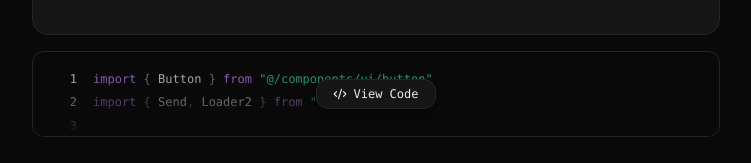
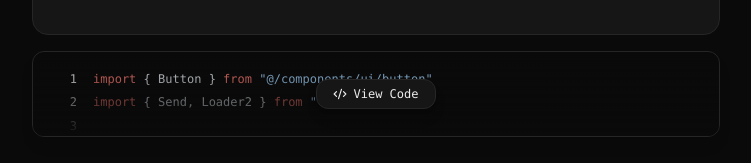
Before and after one commit to harindujayakody/infiaxui, a React (Vite) app: page /components/button in a window 1280 px wide. Shown: the part 1775-1938 px from the top of the page, without its empty margins (248-999 px from the left). Built offline with nearby package versions, Linux system fonts and the light colour scheme; the HTML template or start-up script is replaced by a standard one; a web font is replaced by a local one.

Commit message:
Update code syntax highlighting theme to GitHub Theme

```diff
--- a/src/components/ui/code-block.tsx
+++ b/src/components/ui/code-block.tsx
@@ -1,6 +1,8 @@
 import React, { useState } from "react"
 import { Check, Copy, ChevronDown, Code2 } from "lucide-react"
 import { motion, AnimatePresence } from "framer-motion"
+
+import { highlightGithubLine } from "@/lib/github-highlighter"
 
 interface CodeBlockProps {
   code: string
@@ -29,40 +31,6 @@ export function CodeBlock({
   }
 
   const lines = code.trim().split("\n")
-
-  // Same syntax colorizer as main detail page
-  const renderHighlightedLine = (line: string) => {
-    if (!line.trim()) return <span>&nbsp;</span>
-
-    const parts = line.split(
-      /(\".*?\"|'.*?'|`.*?`|\b(?:import|from|export|function|const|let|var|return|default|interface|type|class|extends|public|private)\b|[{}\[\](),;<>])/g
-    )
-
-    return (
-      <span>
-        {parts.map((part, index) => {
-          if (!part) return null
-          if (
-            (part.startsWith('"') && part.endsWith('"')) ||
-            (part.startsWith("'") && part.endsWith("'")) ||
-            (part.startsWith("`") && part.endsWith("`"))
-          ) {
-            return <span key={index} className="text-emerald-400">{part}</span>
-          }
-          if (/^(?:import|from|export|function|const|let|var|return|default|interface|type|class|extends|public|private)$/.test(part)) {
-            return <span key={index} className="text-purple-400 font-medium">{part}</span>
-          }
-          if (/^[<>]/.test(part)) {
-            return <span key={index} className="text-pink-400 font-medium">{part}</span>
-          }
-          if (/^[{}\[\](),;]$/.test(part)) {
-            return <span key={index} className="text-[var(--text-muted)]">{part}</span>
-          }
-          return <span key={index} className="text-[var(--text-main)]">{part}</span>
-        })}
-      </span>
-    )
-  }
 
   return (
     <div className="relative rounded-xl border border-[var(--border-subtle)] bg-[var(--bg-page)] font-mono text-xs overflow-hidden shadow-lg transition-colors">
@@ -138,7 +106,7 @@ export function CodeBlock({
                       {idx + 1}
                     </span>
                   )}
-                  <span className="whitespace-pre">{renderHighlightedLine(line)}</span>
+                  <span className="whitespace-pre">{highlightGithubLine(line)}</span>
                 </div>
               ))}
             </code>
--- /dev/null
+++ b/src/lib/github-highlighter.tsx
@@ -0,0 +1,163 @@
+import React from "react"
+
+/**
+ * GitHub Syntax Highlighting Tokenizer
+ * Implements GitHub Dark & GitHub Light theme colors:
+ * - Keywords: #ff7b72 (Dark) / #cf222e (Light) - coral/red
+ * - Strings: #a5d6ff (Dark) / #0a3069 (Light) - light blue
+ * - Tags: #7ee787 (Dark) / #116329 (Light) - green
+ * - Functions: #d2a8ff (Dark) / #8250df (Light) - purple
+ * - Types: #ffa657 (Dark) / #953800 (Light) - orange
+ * - Attributes/Props: #79c0ff (Dark) / #0550ae (Light) - sky blue
+ * - Numbers/Booleans: #79c0ff (Dark) / #0550ae (Light) - blue
+ * - Comments: #8b949e (Dark) / #6e7781 (Light) - gray italic
+ * - Punctuation/Plain: #e6edf3 (Dark) / #24292f (Light)
+ */
+
+export function highlightGithubLine(line: string): React.ReactNode {
+  if (!line.trim()) return <span>&nbsp;</span>
+
+  // 1. Comments
+  const trimmed = line.trim()
+  if (
+    trimmed.startsWith("//") ||
+    trimmed.startsWith("/*") ||
+    trimmed.startsWith("*") ||
+    trimmed.startsWith("{/*")
+  ) {
+    return <span className="text-[#8b949e] dark:text-[#8b949e] text-[#6e7781] italic">{line}</span>
+  }
+
+  // Tokenize regex for GitHub theme
+  const tokenRegex =
+    /(\/\*[\s\S]*?\*\/|\/\/.*|\{\/\*[\s\S]*?\*\/\}|"(?:\\.|[^"\\])*"|'(?:\\.|[^'\\])*'|`(?:\\.|[^`\\])*`|<\/?[A-Za-z0-9_.-]+|\b(?:import|export|from|default|function|return|const|let|var|if|else|switch|case|break|try|catch|finally|throw|new|typeof|instanceof|async|await|yield|class|extends|interface|type|as|in|of)\b|\b(?:string|number|boolean|any|void|null|undefined|ReactNode|React|HTMLElement|HTMLButtonElement|HTMLDivElement|HTMLAnchorElement|Record|Array|Promise|Set|Map|Props)\b|\b(?:true|false)\b|\b\d+(?:\.\d+)?\b|\b[a-zA-Z_$][a-zA-Z0-9_$]*(?=\s*\()|\b[a-zA-Z_$][a-zA-Z0-9_$-]*(?=\s*=)|[{}\[\](),;:.=><!&|?+\-*%/^~]+)/g
+
+  const tokens: React.ReactNode[] = []
+  let lastIndex = 0
+  let match: RegExpExecArray | null
+
+  while ((match = tokenRegex.exec(line)) !== null) {
+    // Add text between matches
+    if (match.index > lastIndex) {
+      tokens.push(
+        <span key={`text-${lastIndex}`} className="text-[#e6edf3] dark:text-[#e6edf3] text-[#24292f]">
+          {line.slice(lastIndex, match.index)}
+        </span>
+      )
+    }
+
+    const token = match[0]
+    const key = `tok-${match.index}`
+
+    // Comment
+    if (token.startsWith("//") || token.startsWith("/*") || token.startsWith("{/*")) {
+      tokens.push(
+        <span key={key} className="text-[#8b949e] dark:text-[#8b949e] text-[#6e7781] italic">
+          {token}
+        </span>
+      )
+    }
+    // Strings
+    else if (
+      (token.startsWith('"') && token.endsWith('"')) ||
+      (token.startsWith("'") && token.endsWith("'")) ||
+      (token.startsWith("`") && token.endsWith("`"))
+    ) {
+      tokens.push(
+        <span key={key} className="text-[#a5d6ff] dark:text-[#a5d6ff] text-[#0a3069]">
+          {token}
+        </span>
+      )
+    }
+    // JSX / HTML Tags: <div, </span>, <Button, etc.
+    else if (/^<\/?[A-Za-z0-9_.-]+$/.test(token)) {
+      const isClosing = token.startsWith("</")
+      const tagPrefix = isClosing ? "</" : "<"
+      const tagName = token.slice(tagPrefix.length)
+
+      tokens.push(
+        <span key={key}>
+          <span className="text-[#8b949e] dark:text-[#8b949e] text-[#57606a]">{tagPrefix}</span>
+          <span className="text-[#7ee787] dark:text-[#7ee787] text-[#116329] font-medium">{tagName}</span>
+        </span>
+      )
+    }
+    // Keywords
+    else if (
+      /^(?:import|export|from|default|function|return|const|let|var|if|else|switch|case|break|try|catch|finally|throw|new|typeof|instanceof|async|await|yield|class|extends|interface|type|as|in|of)$/.test(
+        token
+      )
+    ) {
+      tokens.push(
+        <span key={key} className="text-[#ff7b72] dark:text-[#ff7b72] text-[#cf222e] font-medium">
+          {token}
+        </span>
+      )
+    }
+    // Types
+    else if (
+      /^(?:string|number|boolean|any|void|null|undefined|ReactNode|React|HTMLElement|HTMLButtonElement|HTMLDivElement|HTMLAnchorElement|Record|Array|Promise|Set|Map|Props)$/.test(
+        token
+      )
+    ) {
+      tokens.push(
+        <span key={key} className="text-[#ffa657] dark:text-[#ffa657] text-[#953800] font-medium">
+          {token}
+        </span>
+      )
+    }
+    // Booleans & Numbers
+    else if (/^(?:true|false|\d+(?:\.\d+)?)$/.test(token)) {
+      tokens.push(
+        <span key={key} className="text-[#79c0ff] dark:text-[#79c0ff] text-[#0550ae]">
+          {token}
+        </span>
+      )
+    }
+    // Functions (followed by paren)
+    else if (line.slice(match.index + token.length).trim().startsWith("(")) {
+      tokens.push(
+        <span key={key} className="text-[#d2a8ff] dark:text-[#d2a8ff] text-[#8250df] font-medium">
+          {token}
+        </span>
+      )
+    }
+    // Attributes / Props (followed by =)
+    else if (line.slice(match.index + token.length).trim().startsWith("=")) {
+      tokens.push(
+        <span key={key} className="text-[#79c0ff] dark:text-[#79c0ff] text-[#0550ae]">
+          {token}
+        </span>
+      )
+    }
+    // Punctuation & Operators
+    else if (/^[{}()[\];,:.=><!&|?+\-*%/^~]+$/.test(token)) {
+      tokens.push(
+        <span key={key} className="text-[#e6edf3] dark:text-[#e6edf3] text-[#24292f]">
+          {token}
+        </span>
+      )
+    }
+    // Default identifiers
+    else {
+      tokens.push(
+        <span key={key} className="text-[#e6edf3] dark:text-[#e6edf3] text-[#24292f]">
+          {token}
+        </span>
+      )
+    }
+
+    lastIndex = match.index + token.length
+  }
+
+  // Trailing text
+  if (lastIndex < line.length) {
+    tokens.push(
+      <span key={`tail-${lastIndex}`} className="text-[#e6edf3] dark:text-[#e6edf3] text-[#24292f]">
+        {line.slice(lastIndex)}
+      </span>
+    )
+  }
+
+  return <span>{tokens}</span>
+}
--- a/src/pages/ShadcnComponentDetail.tsx
+++ b/src/pages/ShadcnComponentDetail.tsx
@@ -143,6 +143,7 @@ import { SkillsGuide } from "@/components/shadcn/skills-guide"
 import { NavigationMenuDemo } from "@/components/shadcn/navigation-menu-demo"
 import { HoverCardDemo } from "@/components/shadcn/hover-card-demo"
 import { InstallationSection } from "@/components/shadcn/installation-section"
+import { highlightGithubLine } from "@/lib/github-highlighter"
 import { cn } from "@/lib/utils"
 
 interface ShadcnComponentDetailProps {
@@ -1613,60 +1614,7 @@ export function ChartDemo() {
   }
 
   const renderHighlightedLine = (line: string) => {
-    if (!line.trim()) return <span>&nbsp;</span>
-
-    const parts = line.split(
-      /(".*?"|'.*?'|`.*?`|\b(?:import|from|export|function|const|let|var|return|default|interface|type|class|extends|public|private)\b|[{}\[\](),;<>])/g
-    )
-
-    return (
-      <span>
-        {parts.map((part, index) => {
-          if (!part) return null
-          if (
-            (part.startsWith('"') && part.endsWith('"')) ||
-            (part.startsWith("'") && part.endsWith("'")) ||
-            (part.startsWith("`") && part.endsWith("`"))
-          ) {
-            return (
-              <span key={index} className="text-emerald-400">
-                {part}
-              </span>
-            )
-          }
-          if (
-            /^(?:import|from|export|function|const|let|var|return|default|interface|type|class|extends|public|private)$/.test(
-              part
-            )
-          ) {
-            return (
-              <span key={index} className="text-purple-400 font-medium">
-                {part}
-              </span>
-            )
-          }
-          if (/^[<>]/.test(part)) {
-            return (
-              <span key={index} className="text-pink-400 font-medium">
-                {part}
-              </span>
-            )
-          }
-          if (/^[{}[\](),;]$/.test(part)) {
-            return (
-              <span key={index} className="text-[var(--text-muted)]">
-                {part}
-              </span>
-            )
-          }
-          return (
-            <span key={index} className="text-[var(--text-main)]">
-              {part}
-            </span>
-          )
-        })}
-      </span>
-    )
+    return highlightGithubLine(line)
   }
 
   const renderLivePreview = () => {
```
